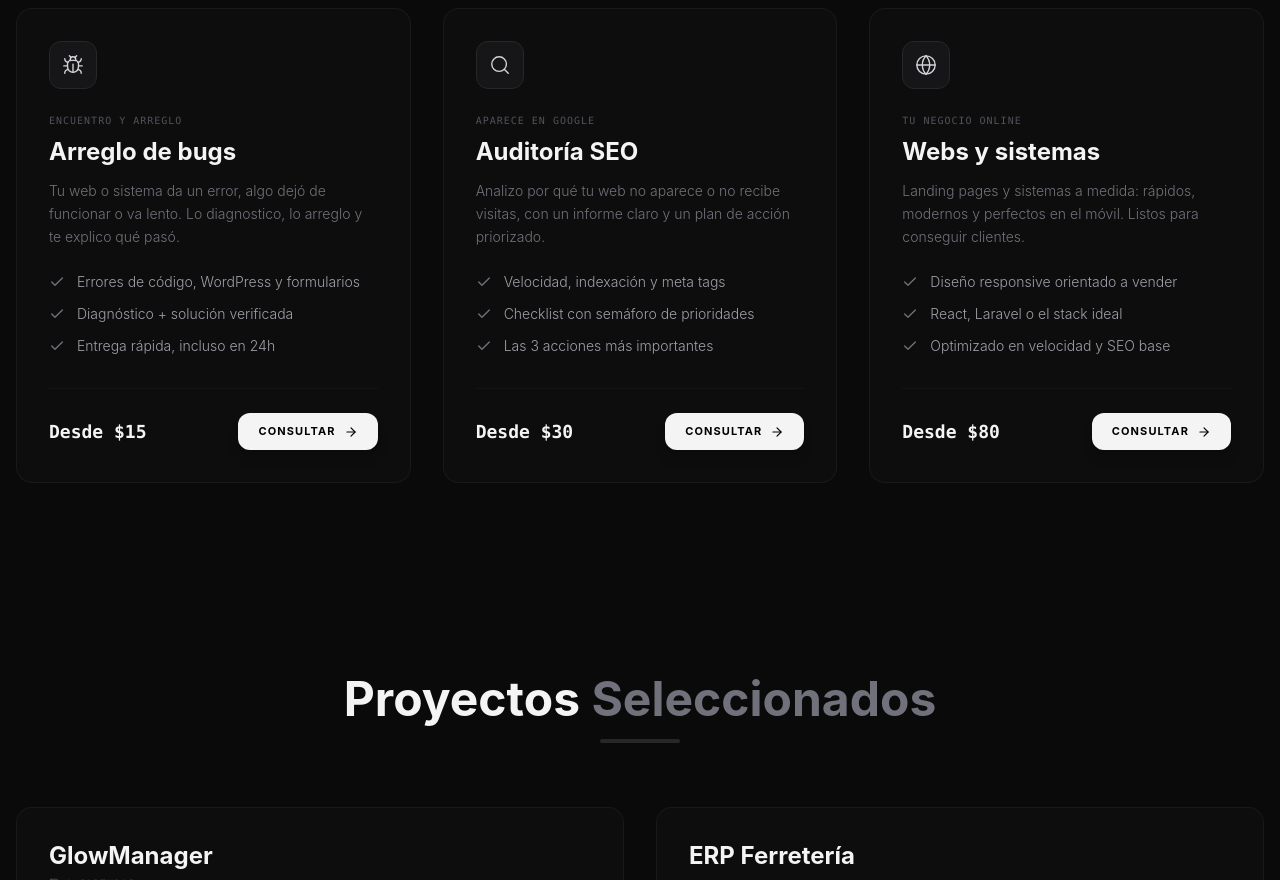
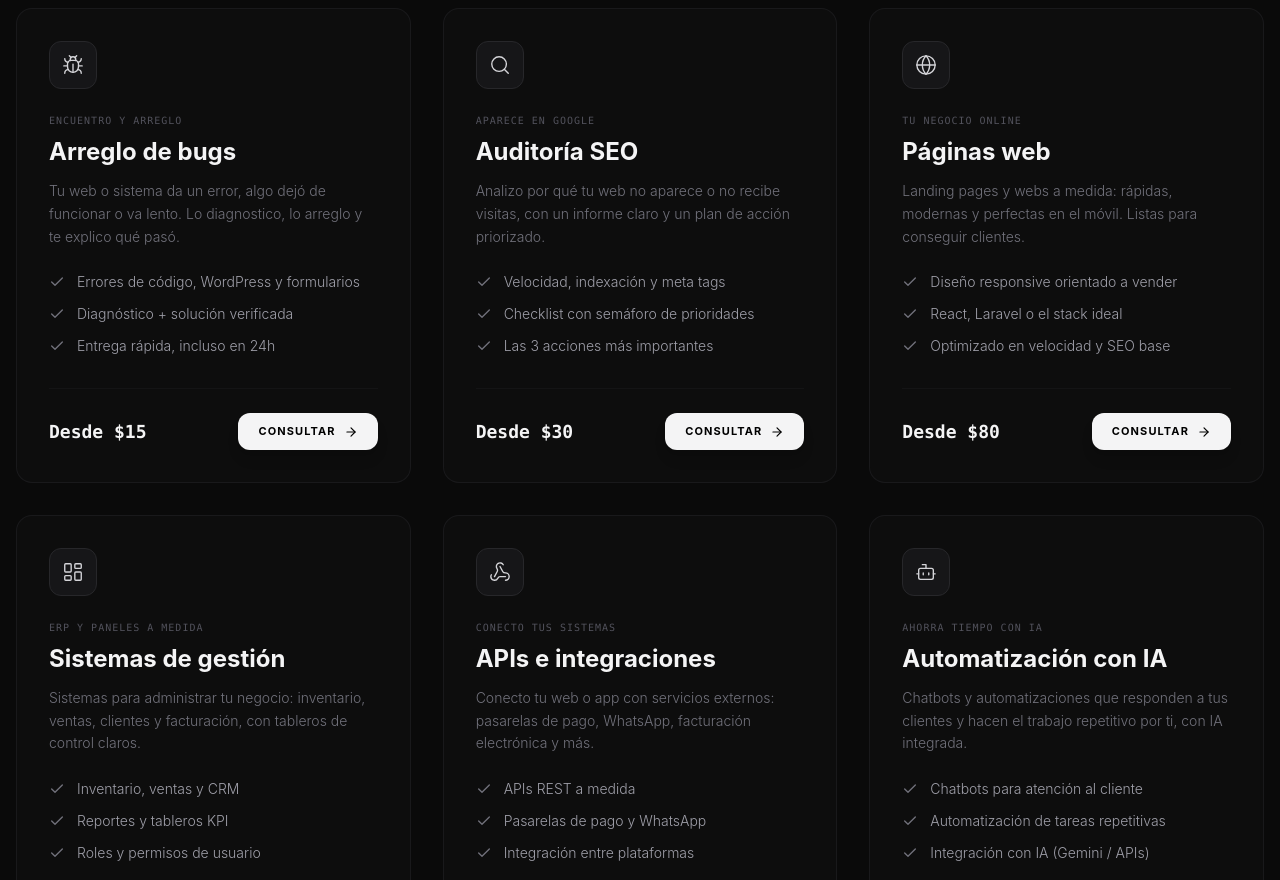
Before and after one commit to TomcoDev/portfolio_nestor_martinez, a React (Vite) app: page / in a window 1280 px wide. Shown: the part 1920-2800 px from the top of the page. Built offline with nearby package versions, Linux system fonts and the light colour scheme.

Commit message:
feat: amplia Servicios a 6 ofertas y limpia el subtitulo
- Agrega Sistemas de gestion (ERP), APIs e integraciones y Automatizacion con IA
- Quita el guion largo del subtitulo de la seccion

```diff
--- a/src/components/sections/Services.tsx
+++ b/src/components/sections/Services.tsx
@@ -47,7 +47,7 @@ const Services = () => {
           </h2>
           <div className="h-1 w-20 bg-zinc-800 mx-auto rounded-full mb-6" />
           <p className="text-zinc-500 text-lg font-light max-w-xl mx-auto">
-            ¿Necesitas ayuda con tu proyecto? Esto es lo que puedo hacer por ti — trabajo remoto y entregas claras.
+            ¿Necesitas ayuda con tu proyecto? Esto es lo que puedo hacer por ti. Trabajo remoto y entregas claras.
           </p>
         </motion.div>
 
--- a/src/constants/index.ts
+++ b/src/constants/index.ts
@@ -35,6 +35,9 @@ import {
   Bug,
   Search,
   Globe,
+  LayoutDashboard,
+  Webhook,
+  Bot,
   // Mantenemos estos de Lucide para la sección About y Redes
 } from 'lucide-react';
 
@@ -75,12 +78,39 @@ export const SERVICES: Service[] = [
   },
   {
     id: 3,
-    title: 'Webs y sistemas',
+    title: 'Páginas web',
     tagline: 'Tu negocio online',
-    description: 'Landing pages y sistemas a medida: rápidos, modernos y perfectos en el móvil. Listos para conseguir clientes.',
+    description: 'Landing pages y webs a medida: rápidas, modernas y perfectas en el móvil. Listas para conseguir clientes.',
     features: ['Diseño responsive orientado a vender', 'React, Laravel o el stack ideal', 'Optimizado en velocidad y SEO base'],
     price: 'Desde $80',
     icon: Globe,
+  },
+  {
+    id: 4,
+    title: 'Sistemas de gestión',
+    tagline: 'ERP y paneles a medida',
+    description: 'Sistemas para administrar tu negocio: inventario, ventas, clientes y facturación, con tableros de control claros.',
+    features: ['Inventario, ventas y CRM', 'Reportes y tableros KPI', 'Roles y permisos de usuario'],
+    price: 'Desde $250',
+    icon: LayoutDashboard,
+  },
+  {
+    id: 5,
+    title: 'APIs e integraciones',
+    tagline: 'Conecto tus sistemas',
+    description: 'Conecto tu web o app con servicios externos: pasarelas de pago, WhatsApp, facturación electrónica y más.',
+    features: ['APIs REST a medida', 'Pasarelas de pago y WhatsApp', 'Integración entre plataformas'],
+    price: 'Desde $60',
+    icon: Webhook,
+  },
+  {
+    id: 6,
+    title: 'Automatización con IA',
+    tagline: 'Ahorra tiempo con IA',
+    description: 'Chatbots y automatizaciones que responden a tus clientes y hacen el trabajo repetitivo por ti, con IA integrada.',
+    features: ['Chatbots para atención al cliente', 'Automatización de tareas repetitivas', 'Integración con IA (Gemini / APIs)'],
+    price: 'Desde $80',
+    icon: Bot,
   },
 ];
 
```
